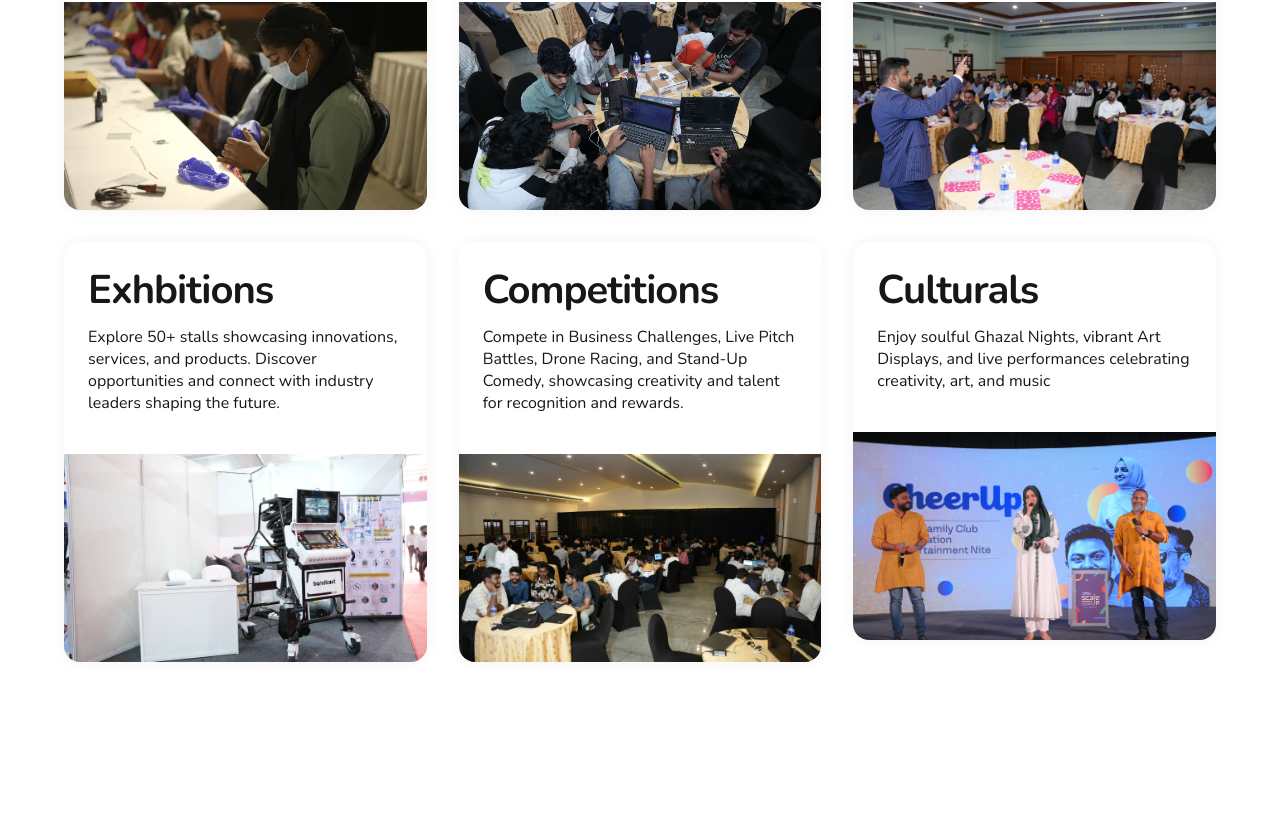
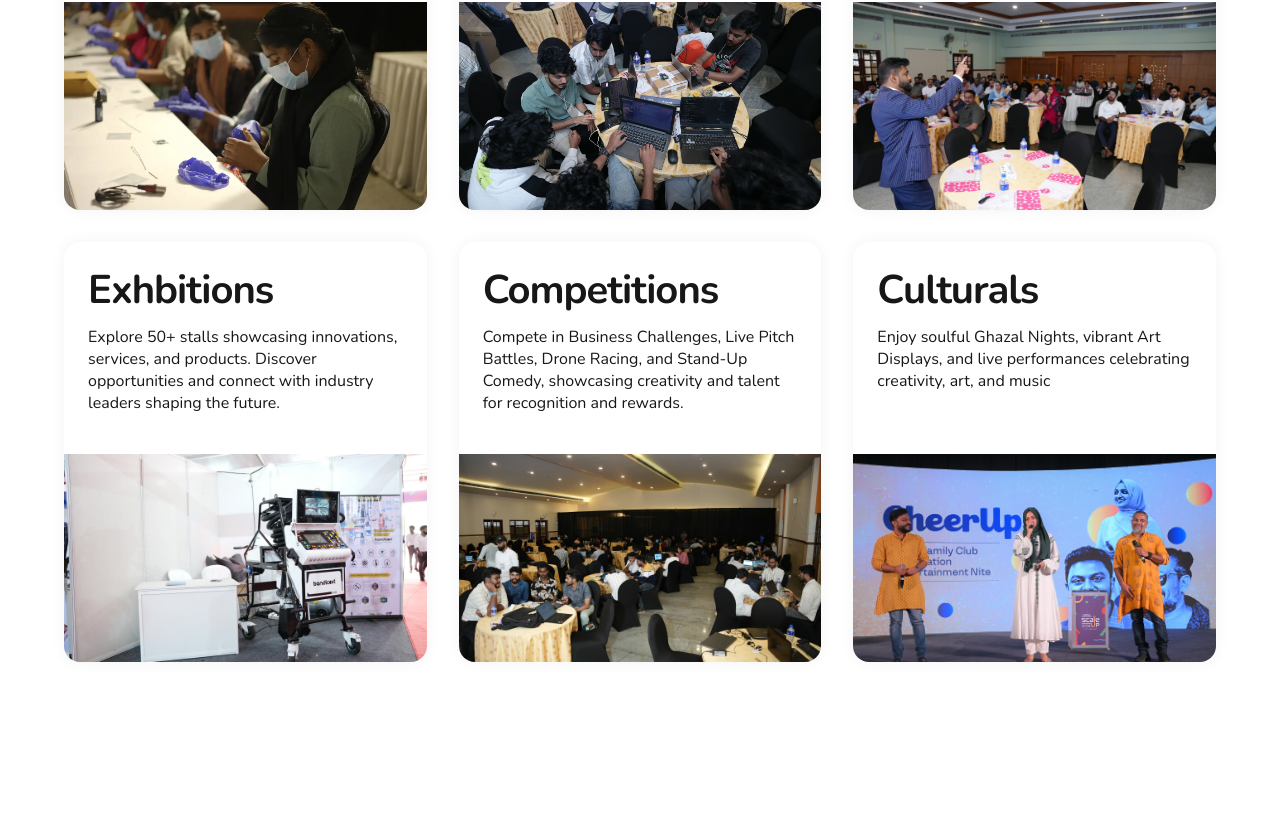
Before and after one commit to Scaleupvillage/scaleup25, a Next.js app: page / in a window 1280 px wide. Shown: the part 4106-4930 px from the top of the page. Built offline with nearby package versions, Linux system fonts and the light colour scheme.

Commit message:
major small correction very time consuming

```diff
--- a/src/app/_components/eventSection/events.module.css
+++ b/src/app/_components/eventSection/events.module.css
@@ -71,11 +71,12 @@
     background-color: #fff;
     display: flex;
     flex-direction: column;
+    justify-content: space-between;
     gap: 2.5rem;
     box-shadow: 0 0 15px rgba(0, 0, 0, 0.05);
     border-radius: 1rem;
     overflow: hidden;
-    height: fit-content;
+    height: 100%;
 }
 
 .cardHead {
```
